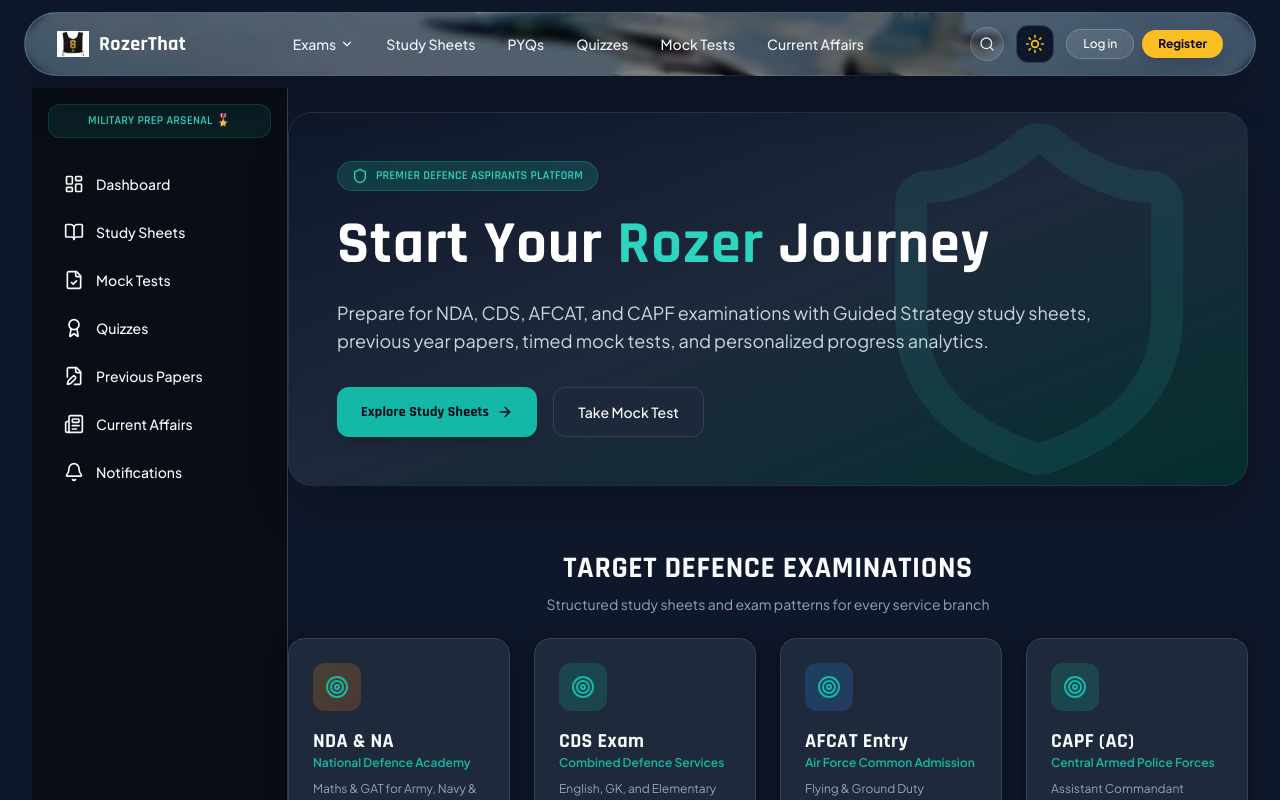
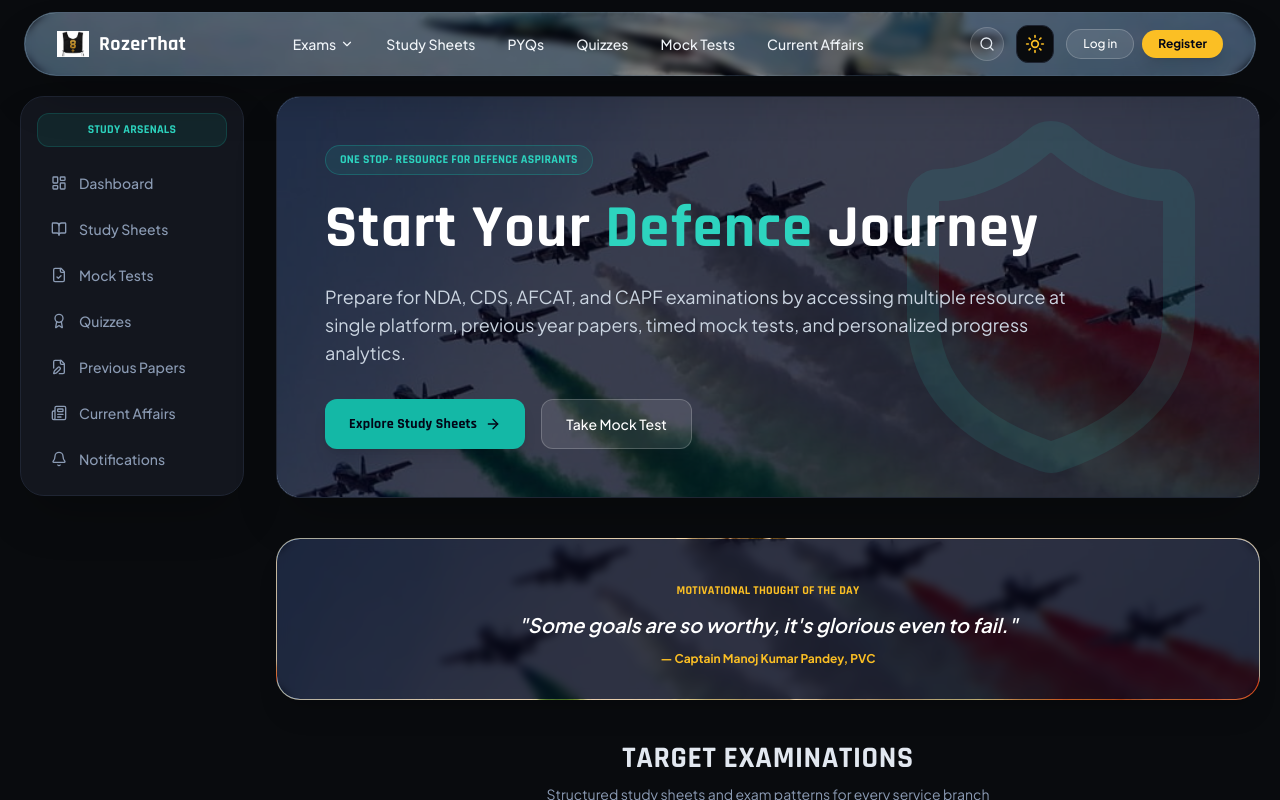
Before and after one commit to VCM-5105/Rozer_That, a React (Vite) app in the folder frontend/: page / in a window 1280 px wide. Shown: the top 800 px of the page. Built offline with nearby package versions, Linux system fonts and the light colour scheme; no server answers.

Commit message:
updated code hero

```diff
--- a/frontend/src/App.jsx
+++ b/frontend/src/App.jsx
@@ -66,7 +66,7 @@
       <SearchModal isOpen={searchOpen} onClose={() => setSearchOpen(false)} />
       <GuestGuardModal />
 
-      <div className="flex-1 flex max-w-7xl w-full mx-auto px-4 sm:px-6 lg:px-8 py-6">
+      <div className="flex-1 flex w-full max-w-[98%] xl:max-w-[1440px] mx-auto px-3 sm:px-5 py-6 gap-6 lg:gap-8">
         <Sidebar />
         <main className="flex-1 min-w-0">
           <Routes>
--- a/frontend/src/components/common/Sidebar.jsx
+++ b/frontend/src/components/common/Sidebar.jsx
@@ -1,6 +1,6 @@
 import React from 'react';
 import { NavLink } from 'react-router-dom';
-import { LayoutDashboard, BookOpen, FileCheck, Award, Newspaper, Bell, Bookmark, FileEdit } from 'lucide-react';
+import { LayoutDashboard, BookOpen, FileCheck, Award, Newspaper, Bell, FileEdit } from 'lucide-react';
 
 const Sidebar = () => {
   const links = [
@@ -14,12 +14,12 @@
   ];
 
   return (
-    <aside className="w-64 bg-[var(--sidebar-bg)] text-[var(--sidebar-text)] flex-shrink-0 min-h-[calc(100vh-4rem)] p-4 hidden lg:block border-r border-[var(--border-color)]">
-      <div className="mb-6 px-3 py-2 rounded-xl bg-teal-500/10 border border-teal-500/20 text-teal-400 text-xs font-semibold uppercase tracking-wider text-center military-font">
-        Military Prep Arsenal 🎖️
+    <aside className="w-56 flex-shrink-0 hidden lg:block sticky top-24 self-start space-y-4 p-4 rounded-3xl bg-[var(--bg-card)] border border-[var(--border-color)] shadow-2xl transition-colors duration-300">
+      <div className="px-2.5 py-2 rounded-xl bg-teal-500/10 border border-teal-500/20 text-teal-400 text-xs font-bold uppercase tracking-wider text-center military-font">
+        Study Arsenals
       </div>
 
-      <nav className="space-y-1">
+      <nav className="space-y-1.5">
         {links.map((link) => {
           const Icon = link.icon;
           return (
@@ -27,14 +27,14 @@
               key={link.to}
               to={link.to}
               className={({ isActive }) =>
-                `flex items-center gap-3 px-4 py-3 rounded-xl text-sm font-medium transition ${
+                `flex items-center gap-3 px-3.5 py-2.5 rounded-2xl text-sm font-medium transition cursor-pointer ${
                   isActive
-                    ? 'bg-teal-600 text-white font-bold shadow-md'
-                    : 'text-[var(--sidebar-text)] hover:bg-[var(--sidebar-hover)]'
+                    ? 'bg-teal-600 text-white font-bold shadow-lg shadow-teal-950/50'
+                    : 'text-[var(--text-secondary)] hover:text-[var(--text-primary)] hover:bg-[var(--bg-primary)]'
                 }`
               }
             >
-              <Icon className="w-5 h-5" />
+              <Icon className="w-4 h-4" />
               <span>{link.label}</span>
             </NavLink>
           );
--- a/frontend/src/index.css
+++ b/frontend/src/index.css
@@ -4,30 +4,46 @@
   --bg-card: #ffffff;
   --text-primary: #0f172a;
   --text-secondary: #475569;
-  --border-color: #e2e8f0;
-  --sidebar-bg: #1e293b;
-  --sidebar-text: #f8fafc;
-  --sidebar-hover: #334155;
+  --border-color: #cbd5e1;
+  --sidebar-bg: #ffffff;
+  --sidebar-text: #0f172a;
+  --sidebar-hover: #f1f5f9;
   --button-primary: #0d9488;
   --button-primary-hover: #0f766e;
   --gold-accent: #d97706;
-  --shadow: rgba(0, 0, 0, 0.05);
+  --shadow: rgba(0, 0, 0, 0.08);
 }
 
 [data-theme="dark"] {
-  --bg-primary: #0f172a;
-  --bg-secondary: #1e293b;
-  --bg-card: #1e293b;
-  --text-primary: #f8fafc;
-  --text-secondary: #94a3b8;
-  --border-color: #334155;
-  --sidebar-bg: #090d16;
-  --sidebar-text: #f8fafc;
-  --sidebar-hover: #1e293b;
+  --bg-primary: #090b0e;
+  --bg-secondary: #0f1218;
+  --bg-card: #13161e;
+  --text-primary: #e2e8f0;
+  --text-secondary: #8b9bb4;
+  --border-color: #1f2533;
+  --sidebar-bg: #13161e;
+  --sidebar-text: #e2e8f0;
+  --sidebar-hover: #171c26;
   --button-primary: #14b8a6;
   --button-primary-hover: #0d9488;
   --gold-accent: #f59e0b;
-  --shadow: rgba(0, 0, 0, 0.4);
+  --shadow: rgba(0, 0, 0, 0.6);
+}
+
+[data-theme="light"] {
+  --bg-primary: #f1f5f9;
+  --bg-secondary: #ffffff;
+  --bg-card: #ffffff;
+  --text-primary: #0f172a;
+  --text-secondary: #475569;
+  --border-color: #cbd5e1;
+  --sidebar-bg: #ffffff;
+  --sidebar-text: #0f172a;
+  --sidebar-hover: #f1f5f9;
+  --button-primary: #0d9488;
+  --button-primary-hover: #0f766e;
+  --gold-accent: #d97706;
+  --shadow: rgba(0, 0, 0, 0.08);
 }
 
 body {
@@ -35,6 +51,7 @@
   background-color: var(--bg-primary);
   color: var(--text-primary);
   min-height: 100vh;
+  transition: background-color 0.3s ease, color 0.3s ease;
 }
 
 h1, h2, h3, .military-font {
@@ -49,12 +66,11 @@
 }
 
 .military-badge {
-  background: linear-gradient(135deg, rgba(217, 119, 6, 0.15), rgba(13, 148, 136, 0.15));
-  border: 1px solid rgba(217, 119, 6, 0.3);
+  background: linear-gradient(135deg, rgba(245, 158, 11, 0.15), rgba(13, 148, 136, 0.15));
+  border: 1px solid rgba(245, 158, 11, 0.3);
   color: var(--gold-accent);
 }
 
-/* Custom Scrollbar */
 ::-webkit-scrollbar {
   width: 8px;
   height: 8px;
--- a/frontend/src/pages/Home.jsx
+++ b/frontend/src/pages/Home.jsx
@@ -1,8 +1,9 @@
 import React, { useState, useEffect } from 'react';
 import { motion } from 'framer-motion';
 import { Link } from 'react-router-dom';
-import { Shield, Target, BookOpen, Award, Sparkles, ArrowRight, CheckCircle2, Search } from 'lucide-react';
+import { Shield, Target, ArrowRight } from 'lucide-react';
 import API from '../services/api';
+import heroBg from '../assets/background.jpg';
 
 const Home = ({ onOpenSearch }) => {
   const [dailyQuote, setDailyQuote] = useState(null);
@@ -27,68 +28,79 @@
     }
   };
 
+  const defaultQuote = {
+    quote: "Some goals are so worthy, it's glorious even to fail.",
+    author: "Captain Manoj Kumar Pandey, PVC"
+  };
+
+  const currentQuote = dailyQuote && dailyQuote.quote ? dailyQuote : defaultQuote;
+
   return (
-    <div className="space-y-16 py-6">
+    <div className="space-y-10 py-2">
 
-      {/* Hero Section */}
-      <section className="relative overflow-hidden rounded-3xl bg-gradient-to-br from-slate-900 via-slate-800 to-teal-950 p-8 sm:p-12 text-white shadow-2xl border border-slate-700/50">
+      <section
+        className="relative overflow-hidden rounded-3xl bg-cover bg-center p-8 sm:p-12 text-white shadow-2xl border border-[var(--border-color)]"
+        style={{ backgroundImage: `url(${heroBg})` }}
+      >
+        <div className="absolute inset-0 bg-slate-950/75 backdrop-blur-xs -z-0 pointer-events-none" />
+
         <div className="relative z-10 max-w-3xl space-y-6">
-          <div className="inline-flex items-center gap-2 px-3.5 py-1.5 rounded-full bg-teal-500/20 border border-teal-500/30 text-teal-400 text-xs font-semibold uppercase tracking-wider military-font">
-            <Shield className="w-4 h-4" /> Premier Defence Aspirants Platform
+          <div className="inline-flex items-center gap-2 px-3.5 py-1.5 rounded-full bg-teal-500/10 border border-teal-500/30 text-teal-400 text-xs font-bold uppercase tracking-wider military-font">
+            One stop- Resource for Defence Aspirants
           </div>
 
-          <h1 className="text-4xl sm:text-6xl font-extrabold tracking-tight military-font leading-tight">
-            Start Your <span className="text-teal-400">Rozer</span> Journey
+          <h1 className="text-4xl sm:text-6xl font-extrabold tracking-tight leading-tight text-white military-font">
+            Start Your <span className="text-teal-400">Defence</span> Journey
           </h1>
 
           <p className="text-slate-300 text-base sm:text-lg leading-relaxed">
-            Prepare for NDA, CDS, AFCAT, and CAPF examinations with Guided Strategy study sheets, previous year papers, timed mock tests, and personalized progress analytics.
+            Prepare for NDA, CDS, AFCAT, and CAPF examinations by accessing multiple resource at single platform, previous year papers, timed mock tests, and personalized progress analytics.
           </p>
 
           <div className="flex flex-wrap gap-4 pt-2">
             <Link
               to="/sheets"
-              className="px-6 py-3.5 rounded-xl bg-teal-500 hover:bg-teal-600 text-slate-950 font-bold text-sm flex items-center gap-2 shadow-lg transition military-font tracking-wider"
+              className="px-6 py-3.5 rounded-xl bg-teal-500 hover:bg-teal-400 text-slate-950 font-bold text-sm flex items-center gap-2 shadow-lg transition military-font tracking-wider"
             >
               Explore Study Sheets <ArrowRight className="w-4 h-4" />
             </Link>
             <Link
               to="/mocktests"
-              className="px-6 py-3.5 rounded-xl bg-slate-800/80 hover:bg-slate-800 border border-slate-700 text-white font-medium text-sm flex items-center gap-2 transition"
+              className="px-6 py-3.5 rounded-xl bg-white/10 hover:bg-white/20 border border-white/20 text-white font-medium text-sm flex items-center gap-2 transition backdrop-blur-xs"
             >
               Take Mock Test
             </Link>
           </div>
         </div>
 
-        {/* Decorative Graphic Elements */}
         <div className="absolute top-1/2 right-4 -translate-y-1/2 hidden lg:block opacity-10 pointer-events-none">
           <Shield className="w-96 h-96 text-teal-400" />
         </div>
       </section>
 
-      {/* Daily Motivational Quote Banner */}
-      {dailyQuote && (
-        <motion.div
-          initial={{ opacity: 0, y: 10 }}
-          animate={{ opacity: 1, y: 0 }}
-          className="p-6 rounded-2xl bg-gradient-to-r from-amber-500/10 via-amber-500/5 to-teal-500/10 border border-amber-500/30 shadow-md text-center space-y-2"
-        >
-          <div className="flex items-center justify-center gap-1.5 text-amber-500 font-bold text-xs uppercase tracking-wider military-font">
-            <Sparkles className="w-4 h-4" /> Motivational Quote of the Day
+      <motion.div
+        initial={{ opacity: 0, y: 10 }}
+        animate={{ opacity: 1, y: 0 }}
+        className="relative overflow-hidden p-6 sm:p-8 rounded-3xl bg-cover bg-center shadow-xl border border-amber-500/30 text-center space-y-3"
+        style={{ backgroundImage: `url(${heroBg})` }}
+      >
+        <div className="absolute inset-0 bg-slate-950/80 backdrop-blur-sm -z-0 pointer-events-none" />
+
+        <div className="relative z-10 space-y-3">
+          <div className="flex items-center justify-center gap-1.5 text-amber-400 font-bold text-xs uppercase tracking-wider military-font">
+             Motivational Thought of the Day
           </div>
-          <blockquote className="text-lg sm:text-xl italic font-semibold text-[var(--text-primary)]">
-            "{dailyQuote.quote}"
+          <blockquote className="text-lg sm:text-xl italic font-semibold text-white max-w-3xl mx-auto leading-relaxed">
+            "{currentQuote.quote}"
           </blockquote>
-          <cite className="text-xs text-[var(--gold-accent)] font-bold block not-italic">— {dailyQuote.author}</cite>
-        </motion.div>
-      )}
+          <cite className="text-xs text-amber-400 font-bold block not-italic">— {currentQuote.author}</cite>
+        </div>
+      </motion.div>
 
-      {/* Exam Categories Grid */}
       <section className="space-y-6">
         <div className="text-center space-y-2">
           <h2 className="text-3xl font-extrabold text-[var(--text-primary)] military-font uppercase">
-            Target Defence Examinations
+            Target Examinations
           </h2>
           <p className="text-sm text-[var(--text-secondary)]">Structured study sheets and exam patterns for every service branch</p>
         </div>
@@ -103,18 +115,18 @@
             <Link
               key={idx}
               to={exam.link}
-              className="p-6 rounded-2xl glass-card hover:border-teal-500 transition group flex flex-col justify-between"
+              className="p-6 rounded-3xl bg-[var(--bg-card)] border border-[var(--border-color)] hover:border-teal-500/80 transition group flex flex-col justify-between shadow-xl"
             >
               <div>
-                <div className={`w-12 h-12 rounded-xl bg-gradient-to-br ${exam.color} flex items-center justify-center text-teal-500 mb-4 group-hover:scale-110 transition`}>
+                <div className={`w-12 h-12 rounded-2xl bg-gradient-to-br ${exam.color} flex items-center justify-center text-teal-400 mb-4 group-hover:scale-110 transition`}>
                   <Target className="w-6 h-6" />
                 </div>
                 <h3 className="text-xl font-bold text-[var(--text-primary)] military-font">{exam.title}</h3>
-                <p className="text-xs font-semibold text-teal-500 mb-2">{exam.sub}</p>
+                <p className="text-xs font-semibold text-teal-400 mb-2">{exam.sub}</p>
                 <p className="text-xs text-[var(--text-secondary)] leading-relaxed">{exam.desc}</p>
               </div>
 
-              <div className="pt-4 mt-4 border-t border-[var(--border-color)] text-xs font-semibold text-teal-500 flex items-center gap-1">
+              <div className="pt-4 mt-4 border-t border-[var(--border-color)] text-xs font-semibold text-teal-400 flex items-center gap-1">
                 Explore Roadmaps <ArrowRight className="w-3.5 h-3.5" />
               </div>
             </Link>
@@ -122,26 +134,25 @@
         </div>
       </section>
 
-      {/* Featured Study Sheets Grid */}
       <section className="space-y-6">
         <div className="flex justify-between items-end">
           <div>
             <h2 className="text-3xl font-extrabold text-[var(--text-primary)] military-font uppercase">
-              Military Study Sheets (TUF Style)
+              Study Sheets
             </h2>
             <p className="text-sm text-[var(--text-secondary)]">Step-by-step topic roadmaps with revision count & notes</p>
           </div>
-          <Link to="/sheets" className="text-xs font-bold text-teal-500 hover:underline flex items-center gap-1">
+          <Link to="/sheets" className="text-xs font-bold text-teal-400 hover:underline flex items-center gap-1">
             View All Sheets <ArrowRight className="w-3.5 h-3.5" />
           </Link>
         </div>
 
         <div className="grid grid-cols-1 md:grid-cols-3 gap-6">
           {(Array.isArray(sheets) ? sheets : []).slice(0, 6).map((sheet) => (
-            <div key={sheet.id} className="p-6 rounded-2xl glass-card flex flex-col justify-between space-y-4">
+            <div key={sheet.id} className="p-6 rounded-3xl bg-[var(--bg-card)] border border-[var(--border-color)] flex flex-col justify-between space-y-4 shadow-xl">
               <div>
                 <div className="flex justify-between items-start mb-3">
-                  <span className="px-2.5 py-1 rounded-lg bg-teal-500/10 text-teal-500 text-xs font-bold military-font uppercase">
+                  <span className="px-2.5 py-1 rounded-lg bg-teal-500/10 border border-teal-500/20 text-teal-400 text-xs font-bold military-font uppercase">
                     {sheet.category}
                   </span>
                   <span className="text-xs font-medium text-[var(--text-secondary)]">{sheet.totalTopics} Topics</span>
@@ -152,7 +163,7 @@
 
               <Link
                 to={`/sheets/${sheet.slug}`}
-                className="w-full py-2.5 rounded-xl bg-teal-600 hover:bg-teal-700 text-white font-medium text-xs text-center shadow-md transition"
+                className="w-full py-2.5 rounded-xl bg-teal-600 hover:bg-teal-500 text-white font-semibold text-xs text-center shadow-md transition"
               >
                 Access Roadmap Sheet
               </Link>
```
